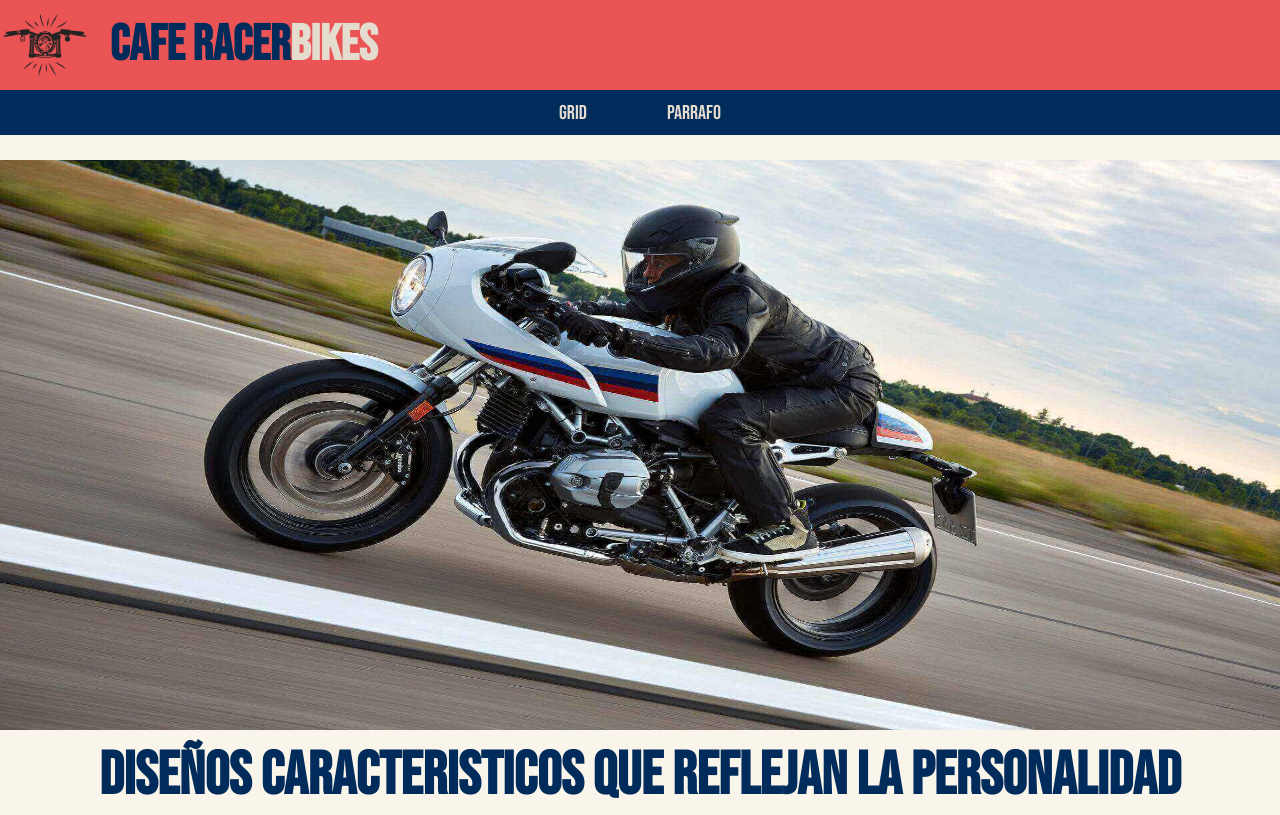
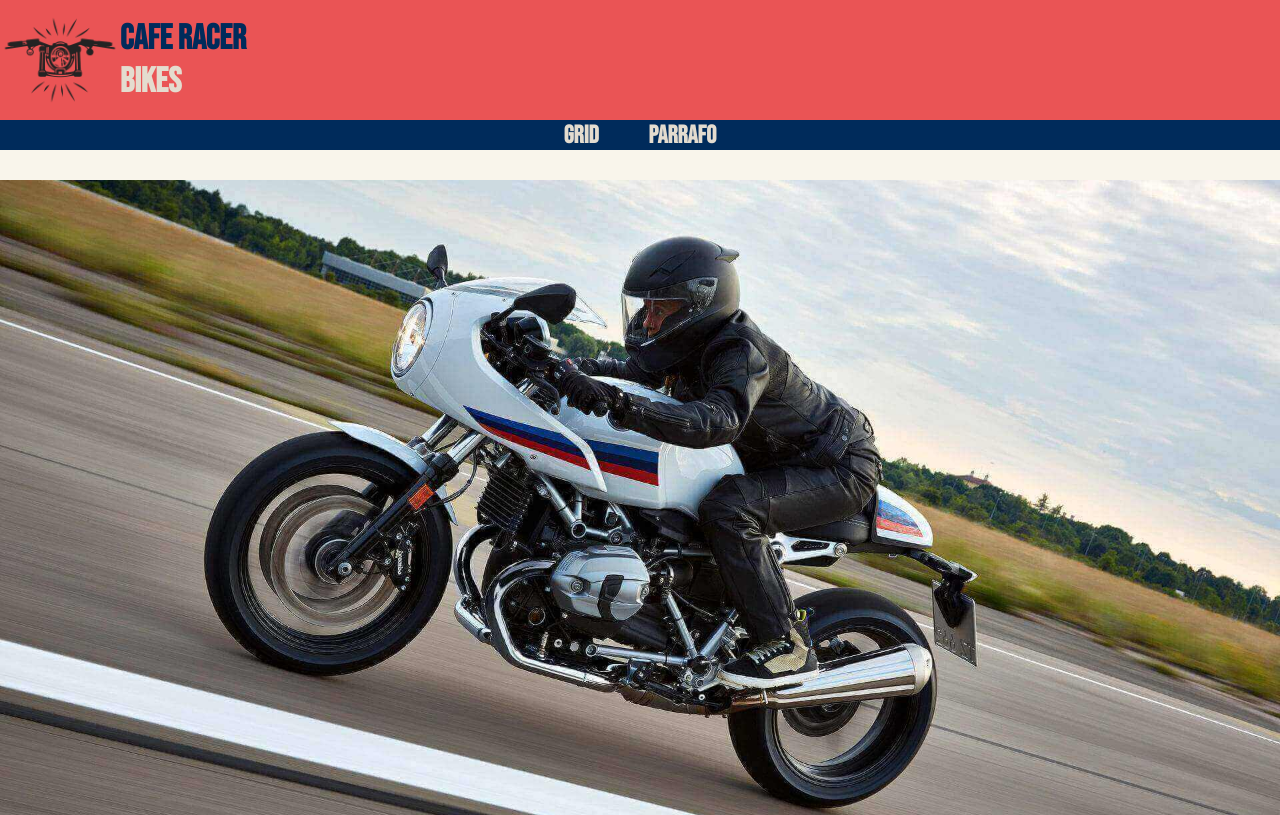
Before and after one commit to Robariza/actividadesClase, a plain HTML site: page practica1/index.html in a window 1280 px wide. Shown: the top 815 px of the page. Drawn offline with nearby package versions, Linux system fonts and the light colour scheme.

Commit message:
correción

```diff
--- a/practica1/index.html
+++ b/practica1/index.html
@@ -33,7 +33,7 @@
         <!---------------- MENÚ NAVEGACIÓN ----------------->
         <nav class="menuNav">
             <!-- LOGO -->
-            <div class="logo">
+            <div class="contenedorLogo">
                 <a href="./index.html">
                     <img src="./assets/logo/logo.webp" alt="logo">
                     <p>cafe racer <span class="span-logo">bikes</span> </p>
@@ -62,43 +62,43 @@
                 <div class="imagenes img1">
                     <img src="./assets/img1.jpg" alt="img-cafe-racer">
                     <div class="textoImg">
-                        <p>motos cafe racer</p>
+                        <p>“La vida es como un paseo en moto, todo depende de tu forma de conducir”</p>
                     </div>
                 </div>
                 <div class="imagenes img2">
                     <img src="./assets/img2.jpeg" alt="img-cafe-racer">
                     <div class="textoImg">
-                        <p>motos cafe racer</p>
+                        <p>“Quizás estás a solo un paseo en moto de estar de buen humor”</p>
                     </div>
                 </div>
                 <div class="imagenes img3">
                     <img src="./assets/img3.webp" alt="img-cafe-racer">
                     <div class="textoImg">
-                        <p>motos cafe racer</p>
+                        <p>“Busqué mi libertad en todas partes y solo la encontré sobre mi motocicleta”</p>
                     </div>
                 </div>
                 <div class="imagenes img4">
                     <img src="./assets/img4.jpg" alt="img-cafe-racer">
                     <div class="textoImg">
-                        <p>motos cafe racer</p>
+                        <p>“El buen motero conoce la gran diferencia entre saber el camino y respetar el camino”</p>
                     </div>
                 </div>
                 <div class="imagenes img5">
                     <img src="./assets/img5.jpg" alt="img-cafe-racer">
                     <div class="textoImg">
-                        <p>motos cafe racer</p>
+                        <p>“Una moto y buena compañía, es la felicidad de cada día”</p>
                     </div>
                 </div>
                 <div class="imagenes img6">
                     <img src="./assets/img7.webp" alt="img-cafe-racer">
                     <div class="textoImg">
-                        <p>motos cafe racer</p>
+                        <p>“La moto, es ese órgano que está fuera de mi cuerpo, que necesito para vivir”</p>
                     </div>
                 </div>
                 <div class="imagenes img7">
                     <img src="./assets/img8.webp" alt="img-cafe-racer">
                     <div class="textoImg">
-                        <p>motos cafe racer</p>
+                        <p>“Cuando se tiene una moto, solo lamentamos los paseos que no dimos”</p>
                     </div>
                 </div>
             </article>
@@ -117,12 +117,25 @@
                         aligeramiento general de la máquina, quitando todo aquello que no fuera necesario y poniendo
                         especial énfasis en la velocidad y agilidad, dejando la comodidad de sus monturas en un segundo
                         plano.
+
+                        Por supuesto tenían sus lugares de reunión como los míticos bares Ace Cafe, The Busy Bee,
+                        Johnson’s Cafe Donde charlaban sobre las carreras de la Isla de Man y las modificaciones que
+                        realizaban a sus motos. Allí además se encontraban auténticas chicas pin-up... y para
+                        impresionarlas que mejor que ver qué piloto es el más rápido o quién tiene la mejor moto
+
+                        Es en las carreras entre los distintos bares donde nace el auténtico café race. Los pilotos no
+                        sólo probaban su habilidad, sino también sus creaciones, ya que las motos cafe racer eran
+                        totalmente customizadas. Ni que decir tiene que las condiciones de seguridad eran mínimas...
+
+                        No obstante no estaban solos. También existían los Mods. Estos últimos destacaban por sus
+                        abrigos verdes, jersey de pico y sus scooters Vespas o Lambretta, repletas de retrovisores y
+                        faros. Y a veces los encuentros acababan a golpes.
                     </p>
                 </div>
             </article>
         </section>
     </main>
-    <!--------------------------------------- MAIN --------------------------------------->
+    <!--------------------------------------- FOOTER --------------------------------------->
     <footer>
         <!-- CARACTERISTICA DE DESARROLLO -->
         <p>&copy; Robinson Ariza 2024</p>
--- a/practica1/styles/index.css
+++ b/practica1/styles/index.css
@@ -36,81 +36,77 @@ body {
 header {
     background-color: var(--colorEnfasis3);
     width: 100%;
-    height: 570px;
+    height: auto;
 }
-
+/*---------------- MENÚ NAVEGACIÓN -----------------*/
 .menuNav {
     width: 100%;
-    height: 90px;
+    height: 150px;
     background-color: var(--colorEnfasis2);
+
+    font-family: var(--textTitle);
+    font-weight: bold;
 
     position: fixed;
     top: 0px;
     left: 0px;
-    z-index: 100px;
+
+    z-index: 1000px;
 }
 
-.logo {
-    height: 100%;
+.contenedorLogo{
+    width: 20%;
+    height: 80%;
+}
+
+.contenedorLogo a{
     display: flex;
     justify-content: left;
+    align-items: center;
+
+    text-decoration: none;
 }
 
-.logo a {
+.contenedorLogo img{
+    width: 120px;
+    height: 120px;
+}
+
+.contenedorLogo p{
+    width: 100%;
     height: 100%;
+    font-size: 35px;
+    color: var(--colorText);
+}
+
+.span-logo{
+    color: var(--colorEnfasis1);
+}
+
+.listaMenu{
+    width: 100%;
+    height: 20%;
+    background-color: var(--colorText);
 
     display: flex;
     justify-content: center;
     align-items: center;
 
-    gap: 20px;
-    text-decoration: none;
+    font-size: 25px;
+    color: var(--colorEnfasis1);
 
-    font-family: var(--textTitle);
-    color: var(--colorText);
-    font-weight: bold;
-    font-size: 50px;
+    list-style: none;
+    gap: 50px;
 }
 
-.logo img {
+.banner{
+    width: 100%;
     height: 100%;
-}
-
-.logo p {
-    height: 100%;
-    display: flex;
-    align-items: center;
-}
-
-.span-logo {
-    color: var(--colorEnfasis1);
-}
-
-.listaMenu {
-    width: 100%;
-    height: 50%;
-    background-color: #002B5B;
+    margin-top: 180px;
 
     display: flex;
     justify-content: center;
     align-items: center;
-    gap: 80px;
-
-    text-decoration: none;
-    color: var(--colorEnfasis1);
-    font-family: var(--textTitle);
-    font-size: 20px;
-    list-style: none;
-}
-
-.listaMenu :hover {
-    color: var(--color)
-}
-
-.banner{
-    width: 100%;
-    height: 570px;
-    margin-top: 160px;
 }
 
 .banner img{
@@ -121,6 +117,7 @@ header {
 
 main{
     width: 100%;
+    height: 100%;
 }
 
 h1{
@@ -138,23 +135,24 @@ h1{
     height: 100%;
     border: solid 2px var(--colorEnfasis2);
     border-radius: 10px;
+    overflow: hidden;
+
+    font-size: 18px;
     font-family: var(--textContent);
-
-    overflow: hidden;
 
     display: grid;
     grid-template-rows: repeat(2, 1fr);
     grid-template-columns: repeat(4, 1fr);
 }
 
+.imagenes{
+    display: grid;
+    position: relative;
+}
+
 .grid img{
     width: 100%;
     height: 100%;
-}
-
-.imagenes{
-    display: grid;
-    position: relative;
 }
 
 .img1{
@@ -252,6 +250,7 @@ h1{
 .infoParrafo p{
     font-size: 20px;
     text-align: left;
+    color: var(--colorText);
 }
 
 /* ---------------------------- FOOTER ---------------------------- */
```
